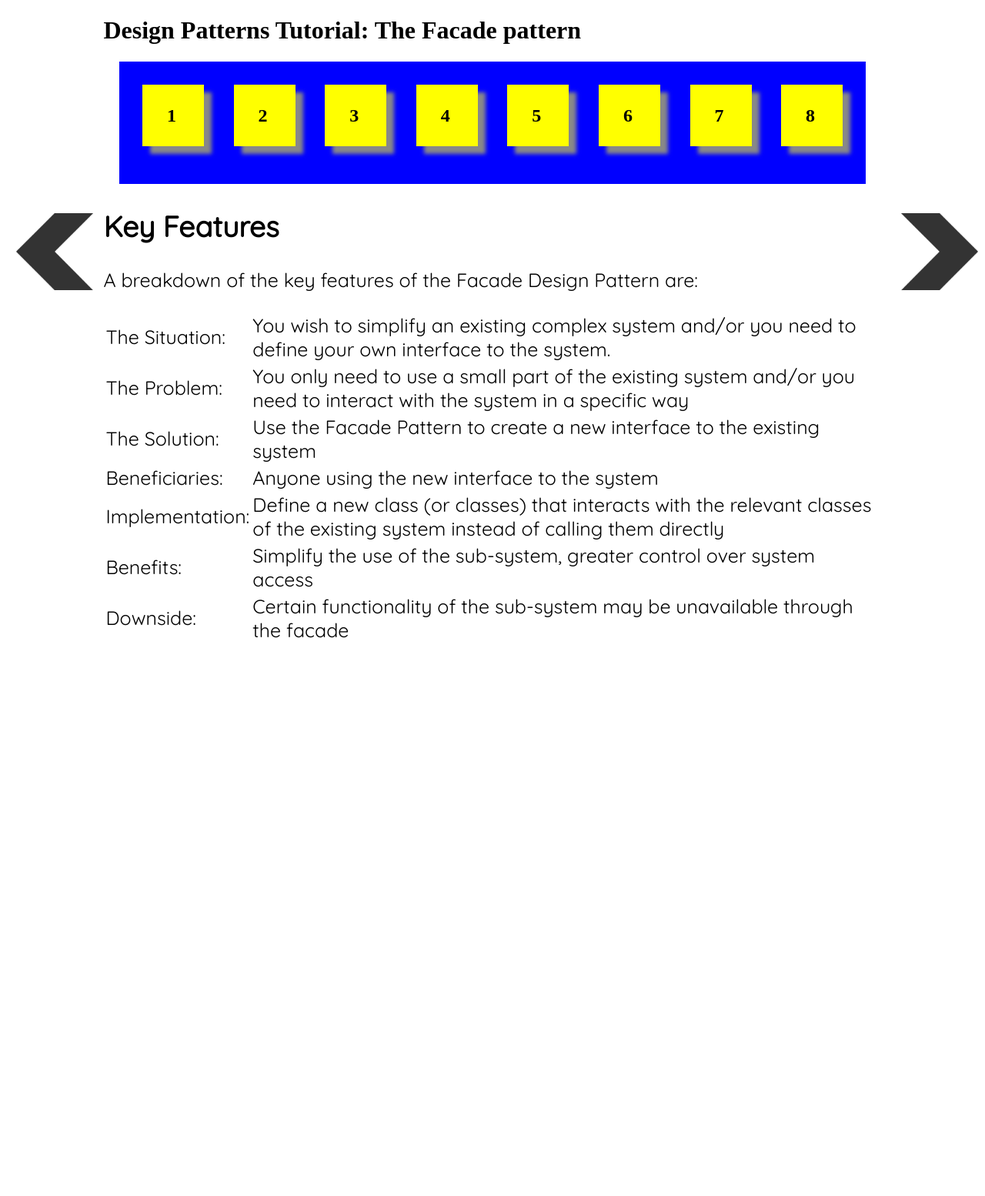
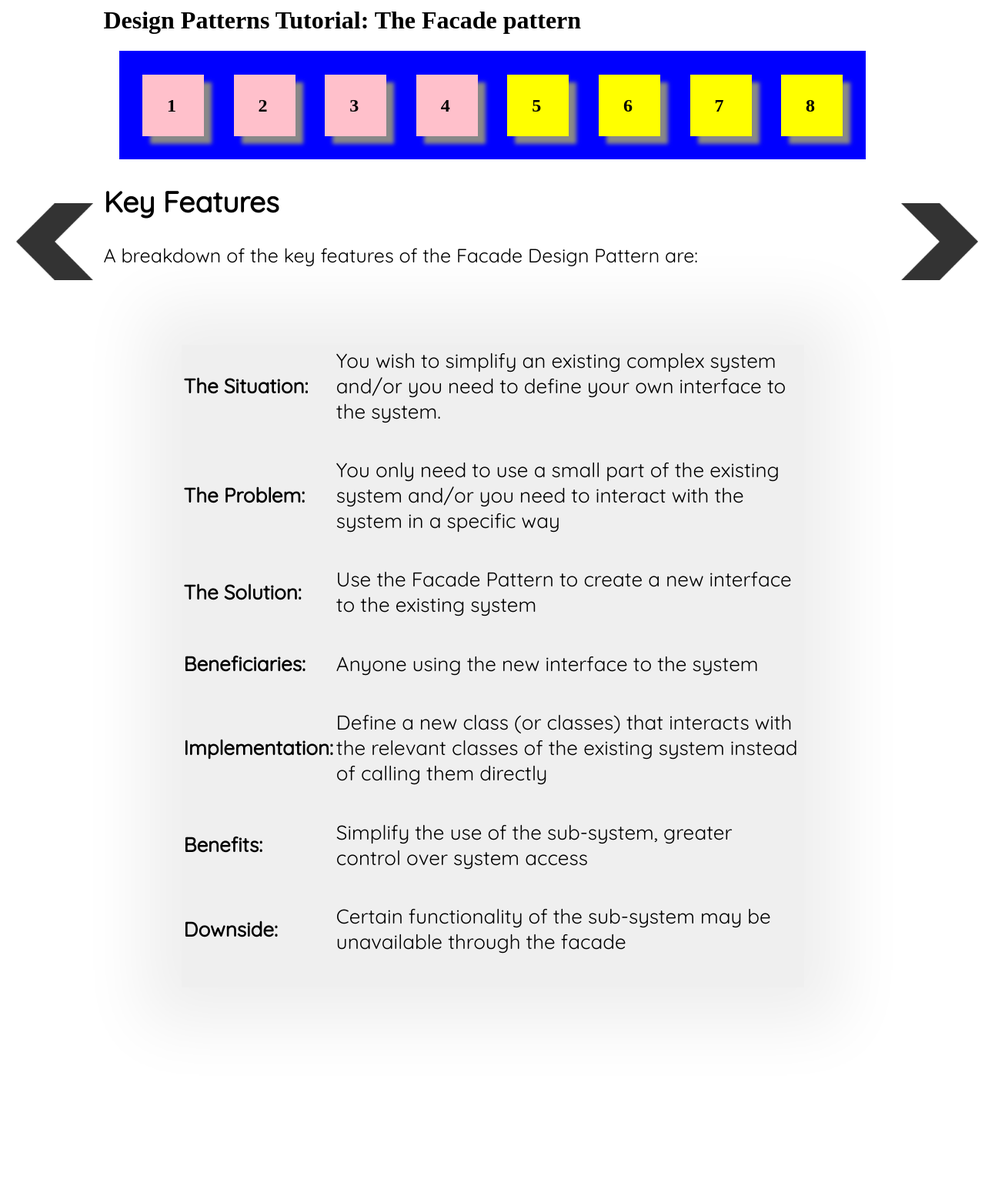
Before and after one commit to daveogle/Facade_Project, a PHP site: page /keyFeatures.php in a window 1280 px wide. Shown: the whole page at 77% size. Before the commit the page ends 829 px from the top, so only its background shows below. Run offline with PHP 8.4, Linux system fonts and the light colour scheme.

Commit message:
Add css to the keyFeatures page, Fix the navigation arrows, ensure navbar shows where the user is in the tutorial, rename div id's to reduce code

```diff
--- /dev/null
+++ b/CSS/keyFeatures.css
@@ -0,0 +1,33 @@
+/*
+To change this license header, choose License Headers in Project Properties.
+To change this template file, choose Tools | Templates
+and open the template in the editor.
+*/
+/*
+    Created on : 26-Feb-2015, 19:17:06
+    Author     : Dave Ogle
+*/
+
+p
+{
+    margin-bottom: 10%;
+}
+
+.table-wrapper
+{
+    height: 140%;
+}
+
+.table-wrapper table
+{
+    background-color: buttonface;
+    font-size: 26px;
+    box-shadow:0px 0px 80px 50px buttonface;
+    margin-left: 10%;
+    margin-right: 10%;
+}
+
+.table-wrapper td
+{
+    padding-bottom: 5%;
+}
--- a/Include/navigation.html
+++ b/Include/navigation.html
@@ -18,28 +18,28 @@ and open the template in the editor.
         <h1>Design Patterns Tutorial: The Facade pattern</h1>
         <div class="NavBar">
             <div id="boxWrapper">
-                <div title="Contents" class="box" id="first" onclick="boxClick()">
+                <div title="Contents" class="box" id="index" onclick="boxClick()">
                     <h2>1</h2>
                 </div>
-                <div title="What is the Facade Pattern?" class="box" id="second" onclick="boxClick()">
+                <div title="What is the Facade Pattern?" class="box" id="what" onclick="boxClick()">
                     <h2>2</h2>
                 </div>
-                <div title="When to use the Facade Pattern?" class="box" id="third" onclick="boxClick()">
+                <div title="When to use the Facade Pattern?" class="box" id="when" onclick="boxClick()">
                     <h2>3</h2>
                 </div>
-                <div title="Key Features" class="box" id="fourth" onclick="boxClick()">
+                <div title="Key Features" class="box" id="keyFeatures" onclick="boxClick()">
                     <h2>4</h2>
                 </div>
-                <div title="Variations" class="box" id="fifth" onclick="boxClick()">
+                <div title="Variations" class="box" id="variations" onclick="boxClick()">
                     <h2>5</h2>
                 </div>
-                <div title="Examples" class="box" id="sixth" onclick="boxClick()">
+                <div title="Examples" class="box" id="examples" onclick="boxClick()">
                     <h2>6</h2>
                 </div>
-                <div title="Quiz" class="box" id="seventh" onclick="boxClick()">
+                <div title="Quiz" class="box" id="quiz" onclick="boxClick()">
                     <h2>7</h2>
                 </div>
-                <div title="Reading" class="box" id="eighth" onclick="boxClick()">
+                <div title="Reading" class="box" id="reading" onclick="boxClick()">
                     <h2>8</h2>
                 </div>
             </div>
--- a/JavaScript/main.js
+++ b/JavaScript/main.js
@@ -4,46 +4,73 @@
  * and open the template in the editor.
  */
 $(document).ready(function () {
-
-    var filename = window.location.href.substr(window.location.href.lastIndexOf("/")+1);
-    if(filename === "index.php")
+    var filename = window.location.href.substr(window.location.href.lastIndexOf("/") + 1);
+    if (filename === "index.php")
     {
         $("#left").hide();
     }
-    else if(filename === "reading.php")
+    else if (filename === "reading.php")
     {
         $("#right").hide();
     }
+    var pgNo = getPageNumber(filename);
+    colourUpTo(pgNo);
+    var currentColour;
 
     $(".box").hover(
             function () {
+                currentColour = $(this).css('backgroundColor');
                 //stuff to do on mouse enter
                 $(this).css({'background-color': 'red', 'box-shadow': '0px 0px 0px #888888'});
             },
             function () {
                 //stuff to do on mouse leave
-                $(this).css({'background-color': 'yellow', 'box-shadow': '10px 10px 5px #888888'});
+                if (currentColour === 'rgb(255, 192, 203)')
+                {
+                    $(this).css({'background-color': 'pink', 'box-shadow': '10px 10px 5px #888888'});
+                }
+                else
+                {
+                    $(this).css({'background-color': 'yellow', 'box-shadow': '10px 10px 5px #888888'});
+                }
+
             });
 
     //Ajax call on a box clicked
     $(".box").click(function () {
-        ajaxCall();
+        ajaxCall(event.target.id);
     });
 
-   $("#right").click(function () {
-       alert($(this).attr('id'));
-   });
+    $("#right").click(function () {
+        if(pgNo === 8)
+        {
+            alert("Error");
+        }
+        else
+        {
+            var newPage = getPageName(pgNo + 1);
+            ajaxCall(newPage);
+        }
+    });
 
-      $("#left").click(function () {
-       alert($(this).attr('id'));
-   });
+    $("#left").click(function () {
+        if(pgNo === 1)
+        {
+            alert("Error");
+        }
+        else
+        {
+            var newPage = getPageName(pgNo - 1);
+            ajaxCall(newPage);
+        }
+    });
 
-    function ajaxCall()
+    function ajaxCall(page)
     {
         $.ajax({
             type: 'GET',
             url: 'Controller/control.php',
-            data: 'page=' + event.target.id,
+            data: 'page=' + page,
             success: function (msg)
             {
                 alert(msg);
@@ -58,3 +85,73 @@ $(document).ready(function () {
 
     //function to take current page and a left or right direction and return the correct page request
 });
+
+function getPageNumber(pageName)
+{
+    switch (pageName)
+    {
+        case "index.php" :
+            return 1;
+            break;
+        case "what.php" :
+            return 2;
+            break;
+        case "when.php" :
+            return 3;
+            break;
+        case "keyFeatures.php" :
+            return 4;
+            break;
+        case "variations.php" :
+            return 5;
+            break;
+        case "examples.php" :
+            return 6;
+            break;
+        case "quiz.php" :
+            return 7;
+            break;
+        case "reading.php" :
+            return 8;
+            break;
+    }
+}
+
+function getPageName(pageNumber)
+{
+    switch (pageNumber)
+    {
+        case  1 :
+            return "index";
+            break;
+        case  2 :
+            return "what";
+            break;
+        case 3 :
+            return "when";
+            break;
+        case 4 :
+            return "keyFeatures";
+            break;
+        case 5 :
+            return "variations";
+            break;
+        case 6 :
+            return "examples";
+            break;
+        case 7 :
+            return "quiz";
+            break;
+        case 8 :
+            return "reading";
+            break;
+    }
+}
+
+function colourUpTo(pageNumber)
+{
+    for (var i = 1; i <= pageNumber; i++)
+    {
+        document.getElementById(getPageName(i)).style.background = "pink";
+    }
+}
--- a/keyFeatures.php
+++ b/keyFeatures.php
@@ -1,3 +1,4 @@
+<link href="CSS/keyFeatures.css" rel="stylesheet" type="text/css"/>
 <?php
 include("Include/header.html");
 include("Include/navigation.html");
@@ -8,31 +9,31 @@ include("Include/navigation.html");
     <div class="table-wrapper">
         <table>
             <tr>
-                <td>The Situation:</td>
+                <td><strong>The Situation:</strong></td>
                 <td>You wish to simplify an existing complex system and/or you need to define your own interface to the system.</td>
             </tr>
             <tr>
-                <td>The Problem:</td>
+                <td><strong>The Problem:</strong></td>
                 <td>You only need to use a small part of the existing system and/or you need to interact with the system in a specific way</td>
             </tr>
             <tr>
-                <td>The Solution:</td>
+                <td><strong>The Solution:</strong></td>
                 <td>Use the Facade Pattern to create a new interface to the existing system</td>
             </tr>
             <tr>
-                <td>Beneficiaries:</td>
+                <td><strong>Beneficiaries:</strong></td>
                 <td>Anyone using the new interface to the system</td>
             </tr>
             <tr>
-                <td>Implementation:</td>
+                <td><strong>Implementation:</strong></td>
                 <td>Define a new class (or classes) that interacts with the relevant classes of the existing system instead of calling them directly</td>
             </tr>
             <tr>
-                <td>Benefits:</td>
+                <td><strong>Benefits:</strong></td>
                 <td>Simplify the use of the sub-system, greater control over system access</td>
             </tr>
             <tr>
-                <td>Downside:</td>
+                <td><strong>Downside:</strong></td>
                 <td>Certain functionality of the sub-system may be unavailable through the facade</td>
             </tr>
         </table>
--- a/nbproject/private/private.xml
+++ b/nbproject/private/private.xml
@@ -4,9 +4,10 @@
     <open-files xmlns="http://www.netbeans.org/ns/projectui-open-files/2">
         <group>
             <file>file:/C:/xampp/htdocs/DP_Project/index.php</file>
+            <file>file:/C:/xampp/htdocs/DP_Project/CSS/keyFeatures.css</file>
             <file>file:/C:/xampp/htdocs/DP_Project/keyFeatures.php</file>
-            <file>file:/C:/xampp/htdocs/DP_Project/Include/footer.html</file>
             <file>file:/C:/xampp/htdocs/DP_Project/Controller/control.php</file>
+            <file>file:/C:/xampp/htdocs/DP_Project/CSS/Main.css</file>
             <file>file:/C:/xampp/htdocs/DP_Project/Include/navigation.html</file>
             <file>file:/C:/xampp/htdocs/DP_Project/JavaScript/main.js</file>
             <file>file:/C:/xampp/htdocs/DP_Project/Include/header.html</file>
```
Also changed, not shown: Controller/control.php (+8 -8 lines).
